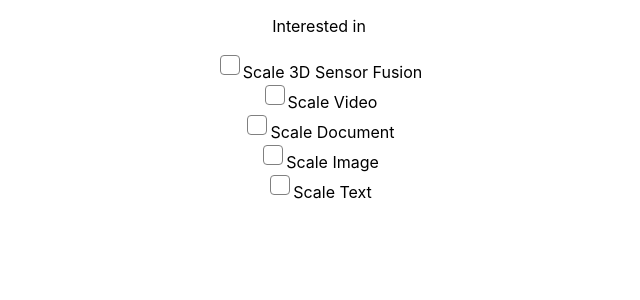
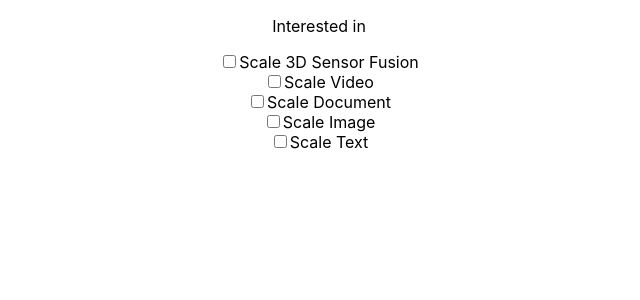
Before and after one commit to JinaZhu/Animation, a React (Create React App) app in the folder checkboxes/checkbox-react/: page / in a window 1280 px wide. Shown: the top 300 px of the page, without its empty margins (321-961 px from the left). Built offline with nearby package versions, Linux system fonts and the light colour scheme.

Commit message:
place back changes for displaying check

```diff
--- a/checkboxes/checkbox-react/src/styled.js
+++ b/checkboxes/checkbox-react/src/styled.js
@@ -19,4 +19,14 @@
   outline: none;
   transition-duration: 0.3s;
   cursor: pointer;
+
+  &:before {
+    content: "\2713";
+    display: block;
+    text-align: center;
+    color: #41b883;
+    position: absolute;
+    left: 0.7rem;
+    top: 0.2rem;
+  }
 `;
```
